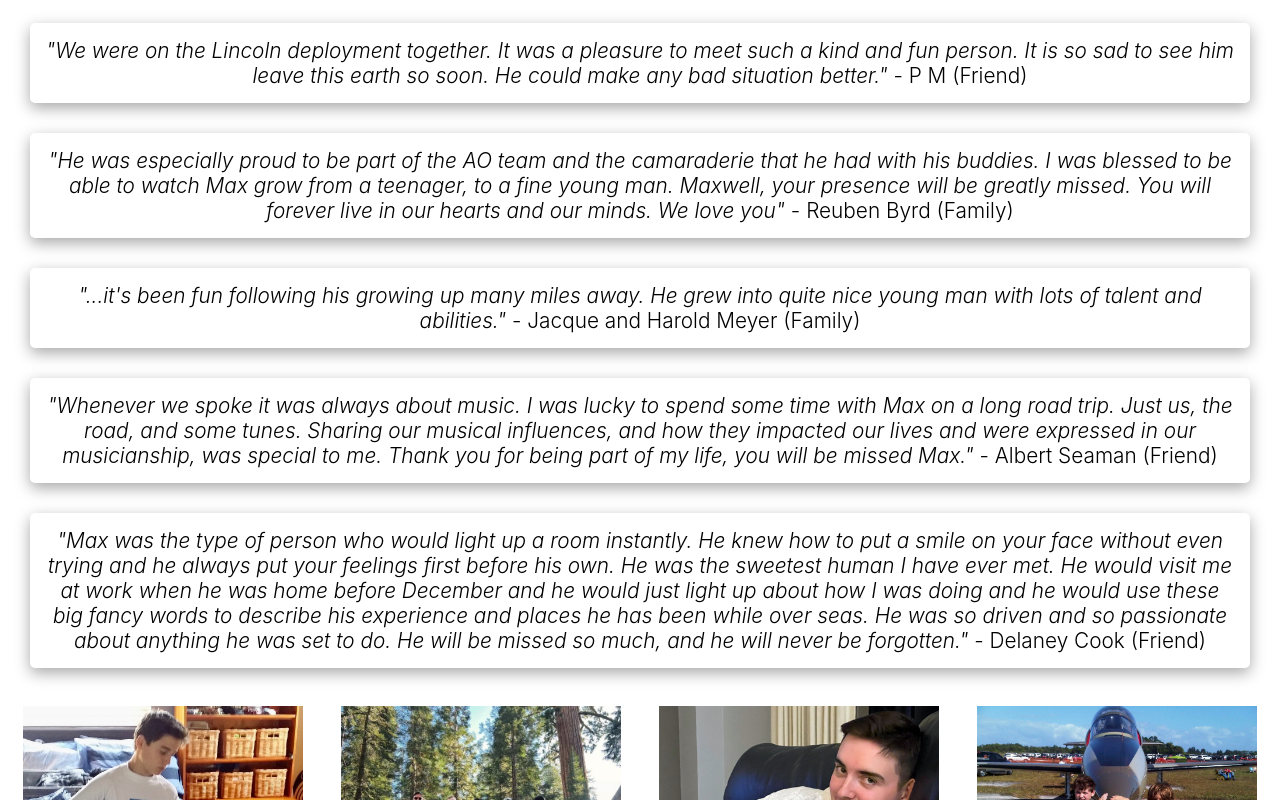
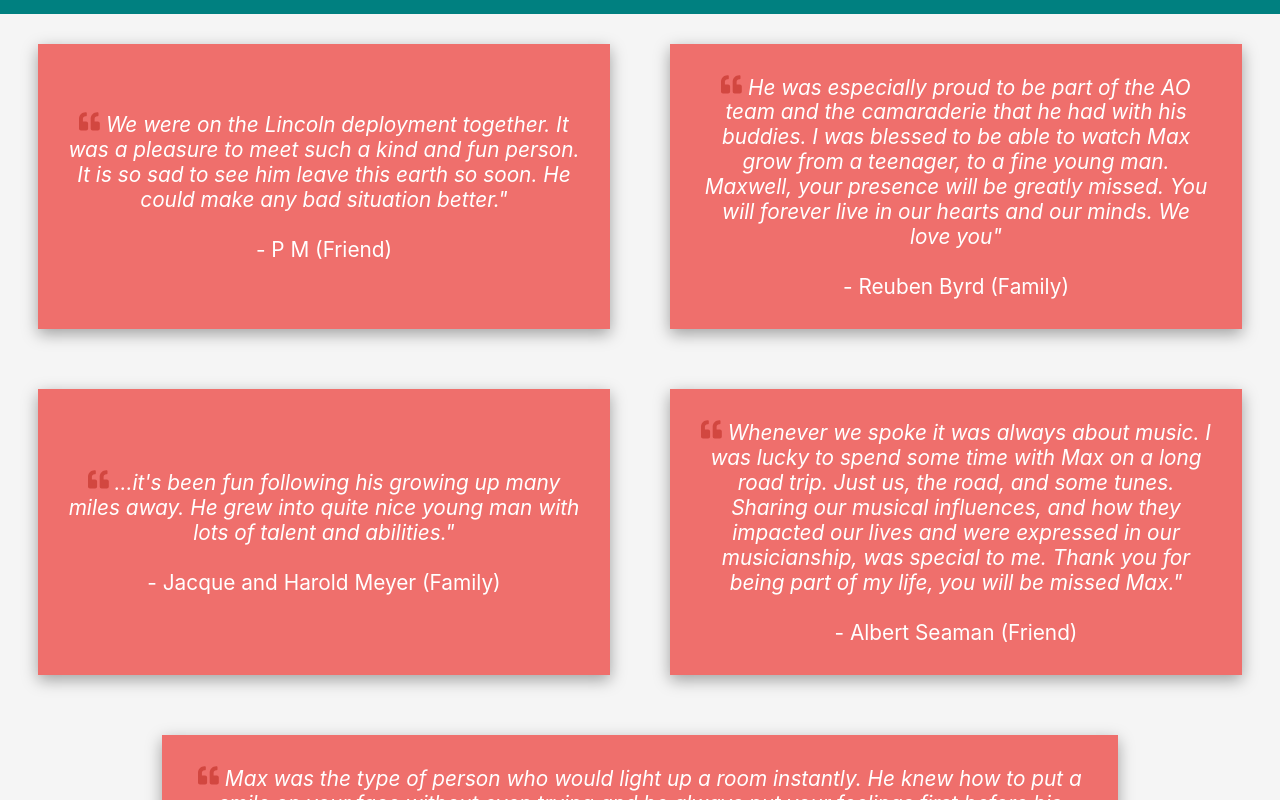
Before and after one commit to josefiaaa/maxsmemory, a React (Create React App) app: page / in a window 1280 px wide. Shown: the part 2040-2840 px from the top of the page. Built offline with nearby package versions, Linux system fonts and the light colour scheme.

Commit message:
card restructure and slight app changes bc i cannot focus on one thing lol

```diff
--- a/src/App.css
+++ b/src/App.css
@@ -1,5 +1,7 @@
 .App {
   text-align: center;
+  background-color: #008080;
+  color: #fff;
 }
 
 a {
--- a/src/Cards/Cards.css
+++ b/src/Cards/Cards.css
@@ -1,9 +1,44 @@
+.card-background {
+    background-color: whitesmoke;
+}
+
 .card{
-    padding: 15px;
-    background-color: white;
+    padding: 30px;
+    background-color: #ef6f6c;
+    color: white;
     /* border: 1px solid; */
-    border-radius: 5px;
+    /* border-radius: 5px; */
     box-shadow: rgba(0, 0, 0, 0.35) 0px 5px 15px;
     margin: 30px;
+    max-width: 40vw;
+    display: flex;
+    flex-direction: column;
+    justify-content: center;
+    font-weight: 400;
+}
 
+.card.no {
+    max-width: 70vw;
 }
+
+.group {
+    display: flex;
+    justify-content: center;
+}
+
+.quote {
+    color: #d24740;
+}
+
+@media (max-width: 700px) {
+    .group {
+        flex-direction: column;
+        align-items: center;
+    }
+    .card {
+        max-width: 80vw;
+    }
+    .card.no{
+        max-width: 80vw;
+    }
+}
--- a/src/Cards/Cards.js
+++ b/src/Cards/Cards.js
@@ -1,40 +1,49 @@
 import React from 'react';
+import { FaQuoteLeft } from 'react-icons/fa';
 import './Cards.css';
 
 function Cards ( ) {
     return (
-        <div>
+        <div className='card-background' >
+
+            <div className='group 1'>
                 <p className='card'>
-                <i>"We were on the Lincoln deployment together. It was a pleasure to meet such
-                a kind and fun person. It is so sad to see him leave this earth so soon. He could make any bad situation better."</i> - P M (Friend)
+                <i><FaQuoteLeft className='quote' /> We were on the Lincoln deployment together. It was a pleasure to meet such
+                    a kind and fun person. It is so sad to see him leave this earth so soon. He could make any bad situation better."</i> <br /> - P M (Friend)
                 </p>
 
                 <p className='card'>
-                <i>"He was especially proud to be part of the AO team and the camaraderie that he had with his buddies.
+                    <i><FaQuoteLeft className='quote' /> He was especially proud to be part of the AO team and the camaraderie that he had with his buddies.
                     I was blessed to be able to watch Max grow from a teenager, to a fine young man. Maxwell, your presence will
-                be greatly missed. You will forever live in our hearts and our minds. We love you"</i> - Reuben Byrd (Family)
+                    be greatly missed. You will forever live in our hearts and our minds. We love you"</i> <br /> - Reuben Byrd (Family)
+                </p>
+            </div>
+
+            <div className='group 2'>
+                <p className='card'>
+                    <i><FaQuoteLeft className='quote' /> ...it's been fun following his growing up many miles away. He grew into quite nice young man with lots of
+                    talent and abilities."</i> <br /> - Jacque and Harold Meyer (Family)
                 </p>
 
                 <p className='card'>
-                <i>"...it's been fun following his growing up many miles away. He grew into quite nice young man with lots of
-                talent and abilities."</i> - Jacque and Harold Meyer (Family)
-            </p>
-
-            <p className='card'>
-                <i>"Whenever we spoke it was always about music. I was lucky to spend some time with Max on a long road trip.
+                    <i><FaQuoteLeft className='quote' /> Whenever we spoke it was always about music. I was lucky to spend some time with Max on a long road trip.
                     Just us, the road, and some tunes. Sharing our musical influences, and how they impacted our lives
                     and were expressed in our musicianship, was special to me. Thank you for being part of my
-                life, you will be missed Max."</i> - Albert Seaman (Friend)
+                    life, you will be missed Max."</i> <br /> - Albert Seaman (Friend)
                 </p>
+            </div>
 
-            <p className='card'>
-                <i>"Max was the type of person who would light up a room instantly. He knew how to put a smile on your face
+            <div className='group 3'>
+                <p className='card no'>
+                    <i><FaQuoteLeft className='quote' /> Max was the type of person who would light up a room instantly. He knew how to put a smile on your face
                     without even trying and he always put your feelings first before his own. He was the sweetest human I have ever
                     met. He would visit me at work when he was home before December and he would just light up about how I was doing
                     and he would use these big fancy words to describe his experience and places he has been while over seas. He was
                     so driven and so passionate about anything he was set to do. He will be missed so much, and he will
-                never be forgotten."</i> - Delaney Cook (Friend)
+                    never be forgotten."</i> <br /> - Delaney Cook (Friend)
                 </p>
+            </div>
+
         </div>
     )
 };
```
Lines whose indentation alone changed are shown as unchanged.
